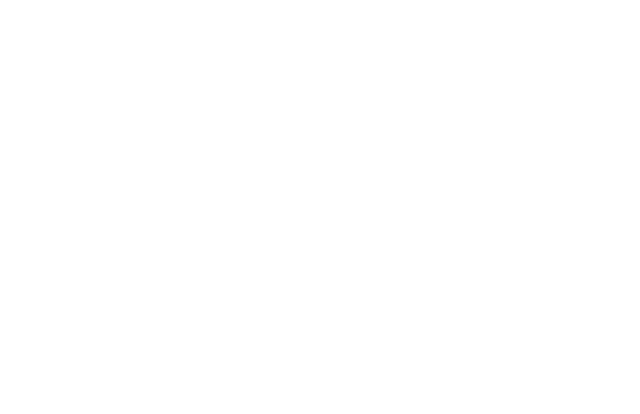
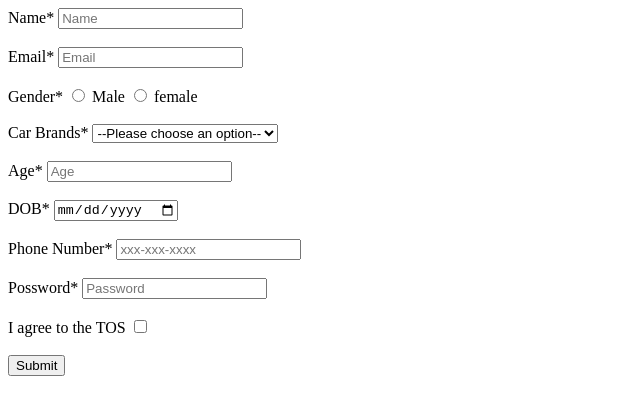
Before and after one commit to acciojob/signup-form-car-Montukhan786, a website: page main.html in a window 1280 px wide. Shown: the whole page, without its empty margins (0-640 px from the left). Drawn offline with Linux system fonts and the light colour scheme.

Commit message:
created a submission

```diff
--- a/main.html
+++ b/main.html
@@ -10,6 +10,47 @@
 	<!-- the entire body must be written by student -->
     <script type="text/javascript" src="./script.js">
 </script>
+	<form method="post">
+		<label for="name">Name*</label>
+		<input type="text" id="name" placeholder="Name" name="name" required/><br><br>
+
+		<label for="email">Email*</label>
+		<input type="email" id="email" placeholder="Email" name="email" required/><br><br>
+
+		<label for="gender">Gender*</label>
+		<input type="radio" id="gender_m" value="male" name="gender" required/>
+		<label for="gender_m">Male</label>
+			<input type="radio" id="gender_f" value="female" name="gender" required>
+		<label for="gender_f">female</label><br><br>
+
+		<label for="cars">Car Brands*</label>
+		<select id="cars" name="cars">
+			<option value="--Please choose an option--" selected>--Please choose an option--</option>
+			<option value="BMW">BMW</option>
+			<option value="Audi">Audi</option>
+			<option value="Mercedez">Mercedez</option>
+		</select><br><br>
+
+		<label for="age">Age*</label>
+		<input type="number" id="age" placeholder="Age" name="age" required/><br><br>
+
+		<label for="DOB">DOB*</label>
+		<input type="date" id="dob" name="email" required/><br><br>
+
+		<label for="tel">Phone Number*</label>
+		<input type="tel" id="tel" placeholder="xxx-xxx-xxxx" name="phone_number" required/><br><br>
+
+		<label for="password">Possword*</label>
+		<input type="password" id="password" placeholder="Password" name="password" required/><br><br>
+
+		<label for="tos">I agree to the TOS</label>
+		<input type="checkbox" id="tos" name="checkbox" required/><br><br>
+
+		<button type="submit">Submit</button>
+
+
+
+	</form>
 
 </body>
 
```
